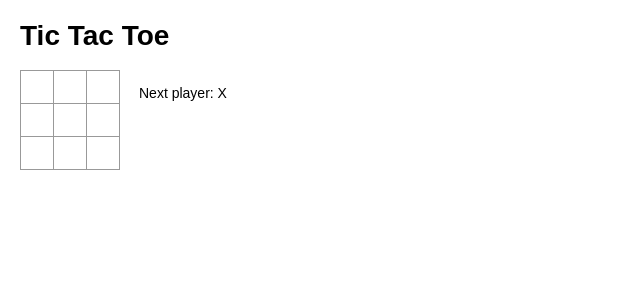
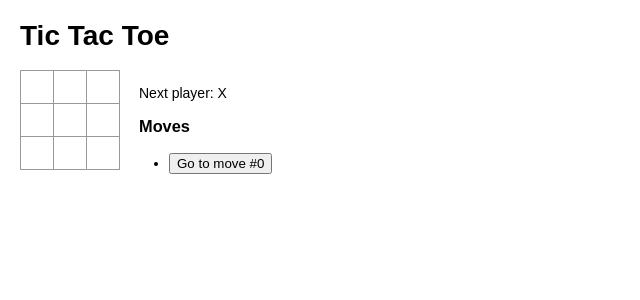
Before and after one commit to mariofink/vue-tictactoe, a Vue app: page / in a window 1280 px wide. Shown: the top 300 px of the page, without its empty margins (0-640 px from the left). Built offline with nearby package versions, Linux system fonts and the light colour scheme.

Commit message:
add moves list

```diff
--- a/src/components/Game.vue
+++ b/src/components/Game.vue
@@ -7,6 +7,7 @@
       </div>
       <div class="game-info">
         <p>{{status}}</p>
+        <moves :history="history"></moves>
       </div>
     </div>
   </div>
@@ -14,11 +15,13 @@
 
 <script>
 import Board from "./Board.vue";
+import Moves from "./Moves.vue";
 
 export default {
   name: "game",
   components: {
-    Board
+    Board,
+    Moves
   },
   data: () => {
     return {
@@ -46,7 +49,15 @@ export default {
   methods: {
     onSquareSelection(event) {
       if (this.winner) return;
-      this.$set(this.current.squares, event.index, this.player);
+      const squares = this.current.squares.slice(
+        0,
+        this.current.squares.length
+      );
+      squares[event.index] = this.player;
+      this.history.push({
+        squares: squares
+      });
+      this.stepNumber = this.history.length - 1;
       this.xIsNext = !this.xIsNext;
       this.updateStatus();
     },
--- /dev/null
+++ b/src/components/Moves.vue
@@ -0,0 +1,17 @@
+<template>
+  <div>
+    <h3>Moves</h3>
+    <ul>
+      <li v-for="(entry, index) in history" :key="entry.index">
+        <button>Go to move #{{index}}</button>
+      </li>
+    </ul>
+  </div>
+</template>
+
+<script>
+export default {
+  name: "moves",
+  props: ["history"]
+};
+</script>
```
